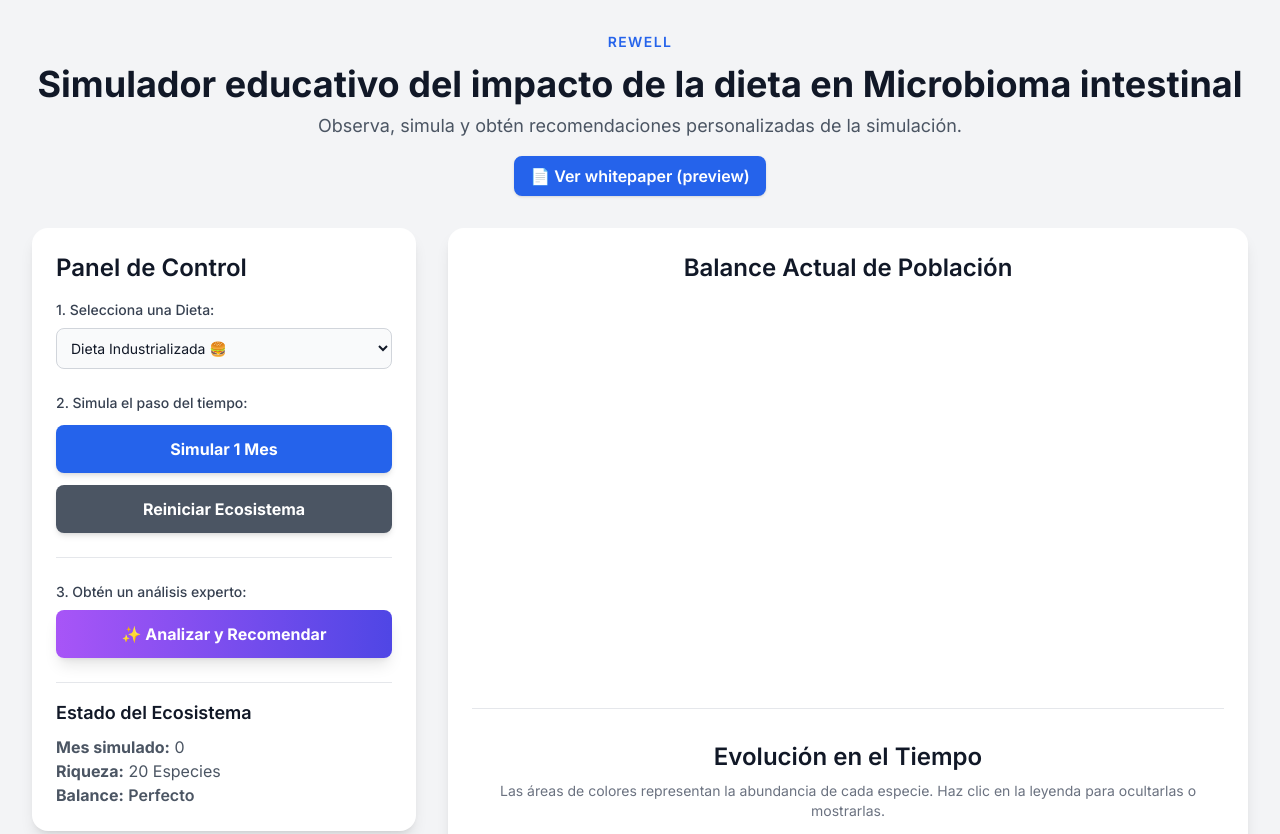
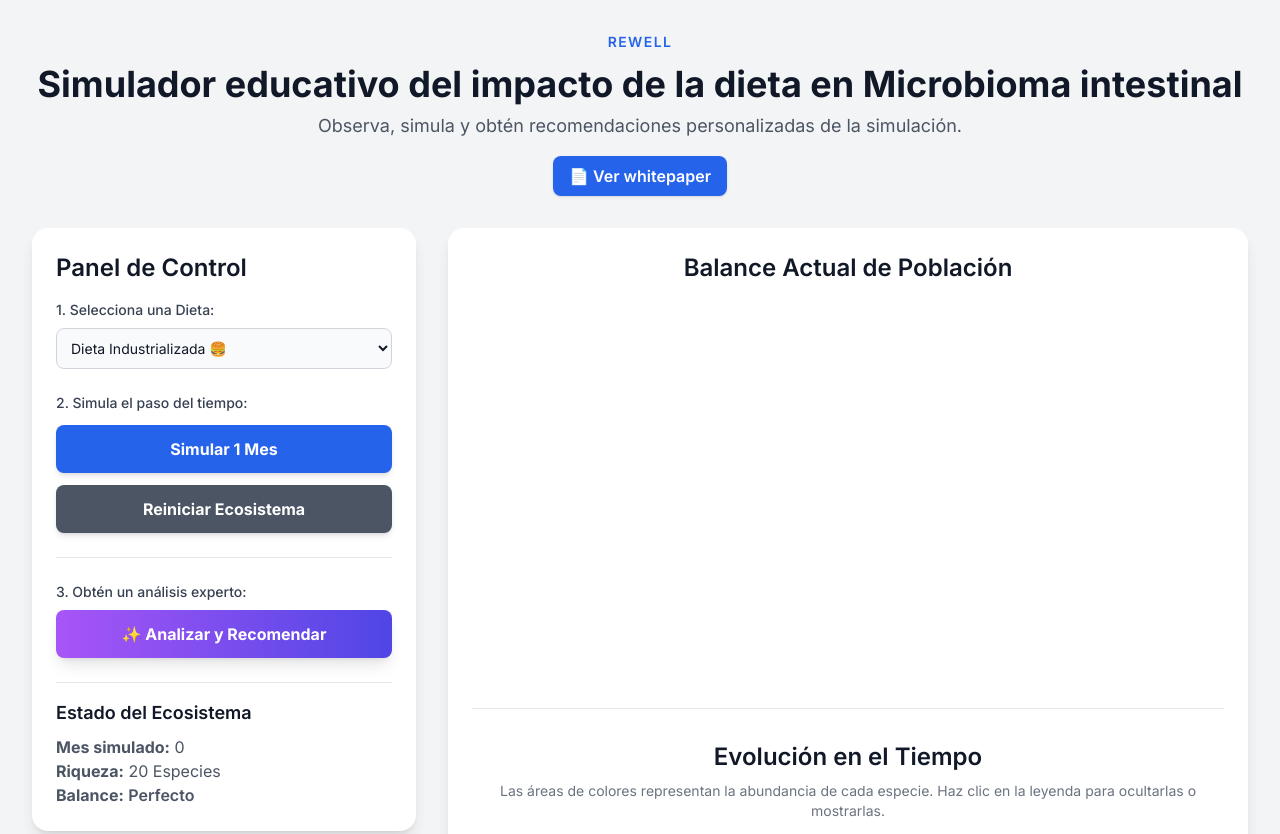
Before and after one commit to mpvazquezRewell/Microbiomesimulator, a website: page public/index.html in a window 1280 px wide. Shown: the top 834 px of the page. Drawn offline with nearby package versions, Linux system fonts and the light colour scheme; a script that the page names is missing.

Commit message:
Update index.html

```diff
--- a/public/index.html
+++ b/public/index.html
@@ -48,7 +48,7 @@
             <p class="mt-2 text-lg text-gray-600 dark:text-gray-400">Observa, simula y obtén recomendaciones personalizadas de la simulación.</p>
             <div class="mt-4">
                 <a href="https://drive.google.com/file/d/1MCRsnxJVN97SO_lbs01hecHE0GV0zuLt/view?usp=preview" target="_blank" rel="noopener noreferrer" class="inline-flex items-center px-4 py-2 bg-blue-600 hover:bg-blue-700 text-white font-semibold rounded-lg shadow">
-                    📄 Ver whitepaper (preview)
+                    📄 Ver whitepaper
                 </a>
             </div>
         </header>
```
